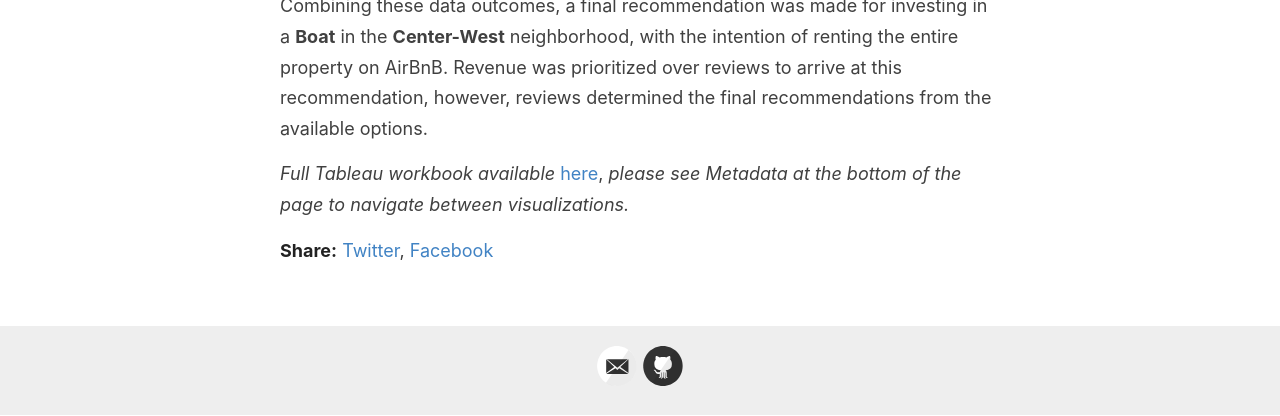
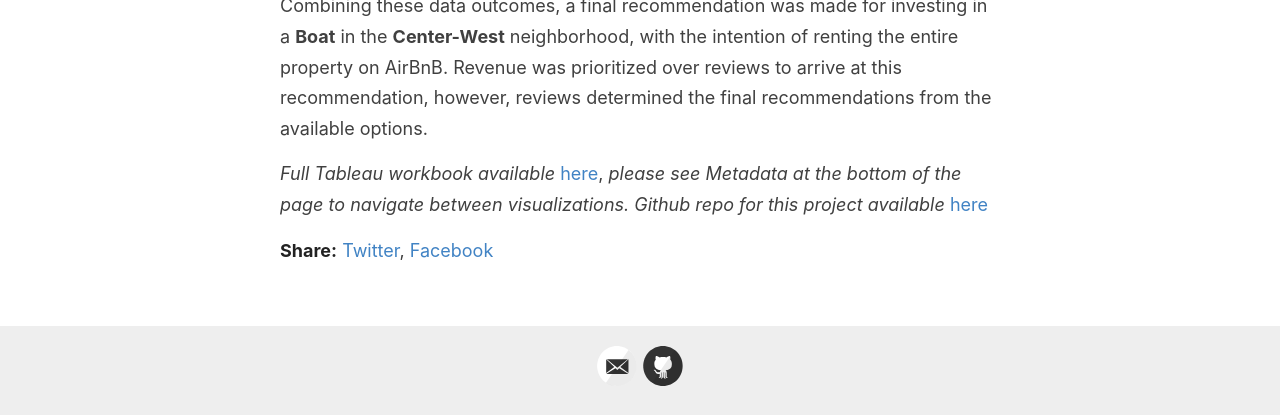
Before and after one commit to Lwillio/lwillio.github.io, a Jekyll site: the page built from _posts/2019-10-15-amsterdam-airbnb.md, in a window 1280 px wide and 900 px high, scrolled down 4615 px, cut to the strip 484-900 px from the top of the window. Built offline with Jekyll 4.4.1, drawn with Linux system fonts in a browser that asks for light colours.

Commit message:
Update 2019-10-15-amsterdam-airbnb.md

```diff
--- a/_posts/2019-10-15-amsterdam-airbnb.md
+++ b/_posts/2019-10-15-amsterdam-airbnb.md
@@ -98,18 +98,19 @@ Based on the data (and the interpretation at the time of "highest count of high
 
 For investment recommendations, Revenue was the primary indicator used to advise the client, both by Property Type and by Neighborhood.
 
-![Revenue by Property Type](https://github.com/Lwillio/ga-adam-airbnb/blob/main/final-project/images/revenueByPropType.png)
+![Revenue by Property Type](https://github.com/Lwillio/ga-adam-airbnb/blob/main/final-project/images/revenueByPropType.png?raw=true)
 
 The top three property types to recommend were **Villa**, **Boat**, and **Loft** in that order, based on median revenue.
 
-![Revenue by Neighborhood](https://github.com/Lwillio/ga-adam-airbnb/blob/main/final-project/images/revenueByNeighborhood.png)
+![Revenue by Neighborhood](https://github.com/Lwillio/ga-adam-airbnb/blob/main/final-project/images/revenueByNeighborhood.png?raw=true)
 
 The top three neighborhoods to recommend were, in order; **Center-West**, **Center-East**, and **The Baarsjes** - with Center-West as the clear leader for total revenue.
 
 Finally, updating the Average Reviews visualization from before to a function of Revenue rather than Count of Reviews, we see **Apartment** as the leader once more, followed by **House - Entire** and **Boat - Entire** more closely tied for second than before.
 
-![Average Revenue by Property Type as function of Revenue](https://github.com/Lwillio/ga-adam-airbnb/blob/main/final-project/images/avgRev-propType-revenue.png)
+![Average Revenue by Property Type as function of Revenue](https://github.com/Lwillio/ga-adam-airbnb/blob/main/final-project/images/avgRev-propType-revenue.png?raw=true)
 
 Combining these data outcomes, a final recommendation was made for investing in a **Boat** in the **Center-West** neighborhood, with the intention of renting the entire property on AirBnB. Revenue was prioritized over reviews to arrive at this recommendation, however, reviews determined the final recommendations from the available options.
 
 _Full Tableau workbook available_ [here](https://public.tableau.com/profile/lg1798#!/vizhome/Project1_672/HMAVGREVPTRT), _please see Metadata at the bottom of the page to navigate between visualizations._
+_Github repo for this project available_ [here](https://github.com/Lwillio/ga-adam-airbnb/tree/main/final-project)
```
